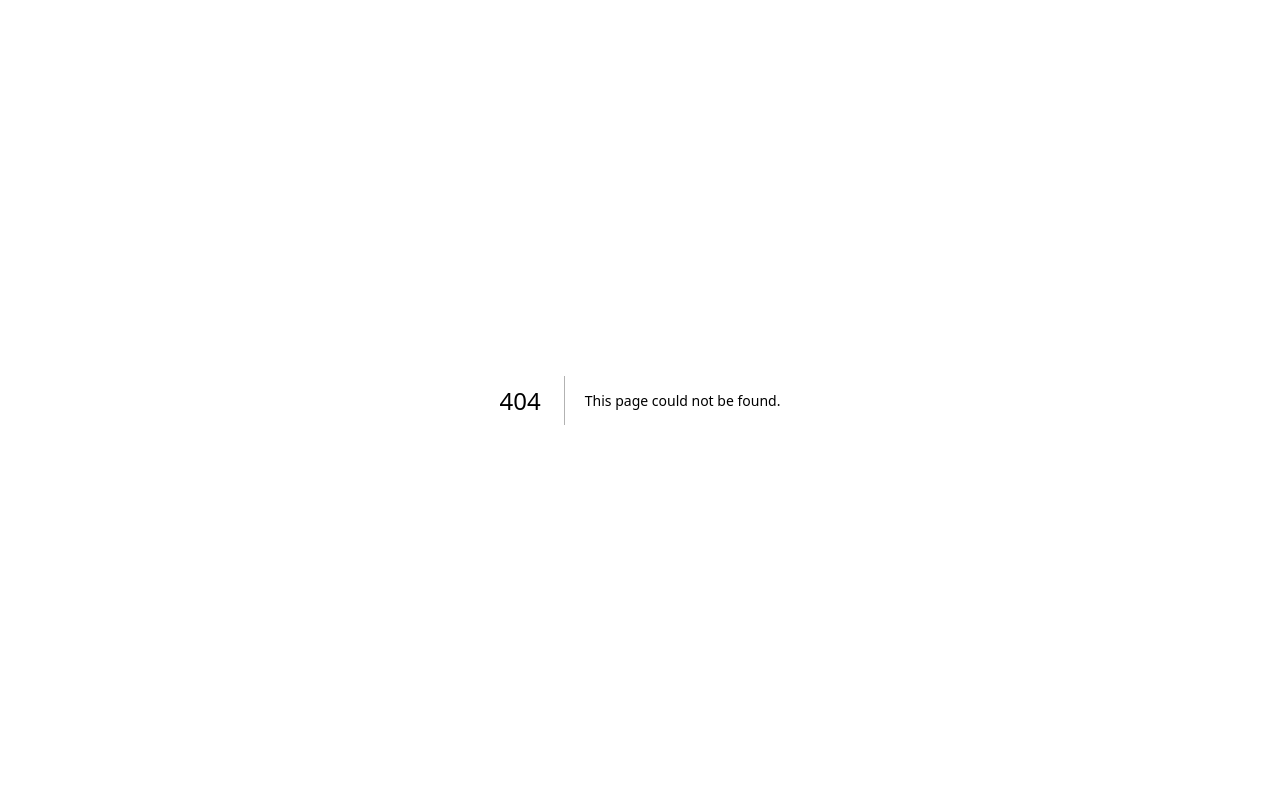
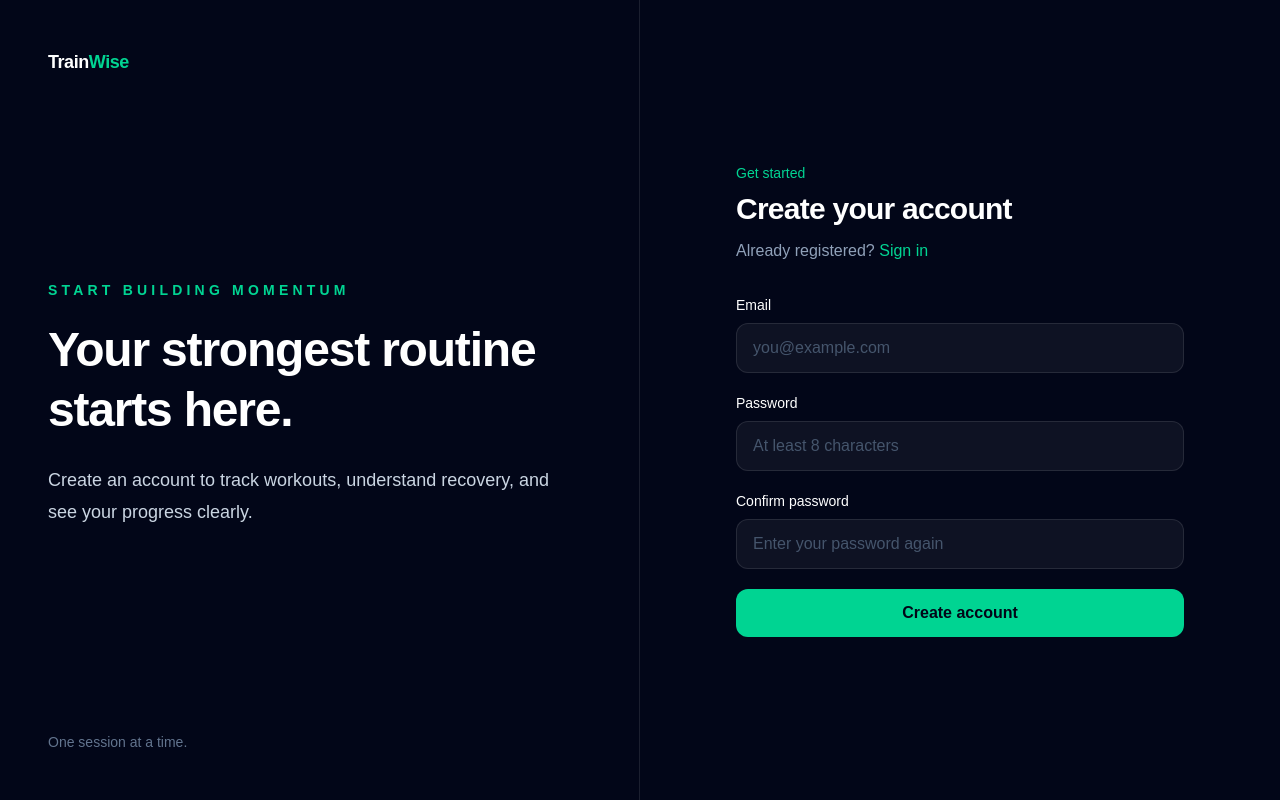
Before and after one commit to MuscleShark/trainwise, a Next.js app in the folder frontend/: page /register in a window 1280 px wide. Before the commit this address had no page. Built offline with nearby package versions, Linux system fonts and the light colour scheme; no server answers.

Commit message:
Add user registration flow

```diff
--- a/frontend/app/login/page.tsx
+++ b/frontend/app/login/page.tsx
@@ -86,7 +86,10 @@ export default function LoginPage() {
             Sign in to your account
           </h2>
           <p className="mt-3 text-slate-400">
-            Enter the email and password you registered with.
+            Enter the email and password you registered with. New here?{" "}
+            <Link href="/register" className="font-medium text-emerald-400 hover:text-emerald-300">
+              Create an account
+            </Link>
           </p>
 
           <form className="mt-8 space-y-5" onSubmit={handleSubmit}>
--- /dev/null
+++ b/frontend/app/register/page.tsx
@@ -0,0 +1,175 @@
+"use client";
+
+import Link from "next/link";
+import { FormEvent, useState } from "react";
+import { useRouter } from "next/navigation";
+
+const API_URL = process.env.NEXT_PUBLIC_API_URL ?? "http://localhost:8000";
+
+export default function RegisterPage() {
+  const router = useRouter();
+  const [email, setEmail] = useState("");
+  const [password, setPassword] = useState("");
+  const [confirmPassword, setConfirmPassword] = useState("");
+  const [error, setError] = useState("");
+  const [isSubmitting, setIsSubmitting] = useState(false);
+
+  async function handleSubmit(event: FormEvent<HTMLFormElement>) {
+    event.preventDefault();
+    setError("");
+
+    if (password !== confirmPassword) {
+      setError("Passwords do not match.");
+      return;
+    }
+
+    setIsSubmitting(true);
+
+    try {
+      const response = await fetch(`${API_URL}/users`, {
+        method: "POST",
+        headers: {
+          "Content-Type": "application/json",
+        },
+        body: JSON.stringify({
+          email: email.trim(),
+          password,
+        }),
+      });
+
+      const data = await response.json().catch(() => null);
+
+      if (!response.ok) {
+        const detail = data?.detail;
+        const message = Array.isArray(detail)
+          ? detail.map((item: { msg?: string }) => item.msg).filter(Boolean).join(" ")
+          : detail;
+
+        throw new Error(message || "Unable to create your account.");
+      }
+
+      router.push("/login");
+    } catch (registerError) {
+      setError(
+        registerError instanceof Error
+          ? registerError.message
+          : "Unable to connect to the server.",
+      );
+    } finally {
+      setIsSubmitting(false);
+    }
+  }
+
+  return (
+    <main className="grid min-h-screen bg-slate-950 text-white lg:grid-cols-2">
+      <section className="hidden border-r border-white/10 p-12 lg:flex lg:flex-col lg:justify-between">
+        <Link href="/" className="text-lg font-semibold tracking-tight">
+          Train<span className="text-emerald-400">Wise</span>
+        </Link>
+        <div className="max-w-lg">
+          <p className="mb-5 text-sm font-semibold uppercase tracking-[0.3em] text-emerald-400">
+            Start building momentum
+          </p>
+          <h1 className="text-5xl font-semibold leading-tight tracking-tight">
+            Your strongest routine starts here.
+          </h1>
+          <p className="mt-6 text-lg leading-8 text-slate-300">
+            Create an account to track workouts, understand recovery, and see
+            your progress clearly.
+          </p>
+        </div>
+        <p className="text-sm text-slate-500">One session at a time.</p>
+      </section>
+
+      <section className="flex items-center justify-center px-6 py-12 sm:px-12">
+        <div className="w-full max-w-md">
+          <Link href="/" className="mb-12 block text-lg font-semibold lg:hidden">
+            Train<span className="text-emerald-400">Wise</span>
+          </Link>
+          <p className="text-sm font-medium text-emerald-400">Get started</p>
+          <h2 className="mt-2 text-3xl font-semibold tracking-tight">
+            Create your account
+          </h2>
+          <p className="mt-3 text-slate-400">
+            Already registered?{" "}
+            <Link href="/login" className="font-medium text-emerald-400 hover:text-emerald-300">
+              Sign in
+            </Link>
+          </p>
+
+          <form className="mt-8 space-y-5" onSubmit={handleSubmit}>
+            <div>
+              <label htmlFor="email" className="mb-2 block text-sm font-medium">
+                Email
+              </label>
+              <input
+                id="email"
+                name="email"
+                type="email"
+                autoComplete="email"
+                required
+                value={email}
+                onChange={(event) => setEmail(event.target.value)}
+                placeholder="you@example.com"
+                className="w-full rounded-xl border border-white/10 bg-white/5 px-4 py-3 text-white outline-none transition placeholder:text-slate-600 focus:border-emerald-400 focus:ring-2 focus:ring-emerald-400/20"
+              />
+            </div>
+
+            <div>
+              <label htmlFor="password" className="mb-2 block text-sm font-medium">
+                Password
+              </label>
+              <input
+                id="password"
+                name="password"
+                type="password"
+                autoComplete="new-password"
+                required
+                minLength={8}
+                value={password}
+                onChange={(event) => setPassword(event.target.value)}
+                placeholder="At least 8 characters"
+                className="w-full rounded-xl border border-white/10 bg-white/5 px-4 py-3 text-white outline-none transition placeholder:text-slate-600 focus:border-emerald-400 focus:ring-2 focus:ring-emerald-400/20"
+              />
+            </div>
+
+            <div>
+              <label htmlFor="confirm-password" className="mb-2 block text-sm font-medium">
+                Confirm password
+              </label>
+              <input
+                id="confirm-password"
+                name="confirmPassword"
+                type="password"
+                autoComplete="new-password"
+                required
+                minLength={8}
+                value={confirmPassword}
+                onChange={(event) => setConfirmPassword(event.target.value)}
+                placeholder="Enter your password again"
+                className="w-full rounded-xl border border-white/10 bg-white/5 px-4 py-3 text-white outline-none transition placeholder:text-slate-600 focus:border-emerald-400 focus:ring-2 focus:ring-emerald-400/20"
+              />
+            </div>
+
+            {error ? (
+              <p
+                role="alert"
+                className="rounded-xl border border-red-400/20 bg-red-400/10 px-4 py-3 text-sm text-red-200"
+              >
+                {error}
+              </p>
+            ) : null}
+
+            <button
+              type="submit"
+              disabled={isSubmitting}
+              className="w-full rounded-xl bg-emerald-400 px-4 py-3 font-semibold text-slate-950 transition hover:bg-emerald-300 disabled:cursor-not-allowed disabled:opacity-60"
+            >
+              {isSubmitting ? "Creating account…" : "Create account"}
+            </button>
+          </form>
+        </div>
+      </section>
+    </main>
+  );
+}
```
